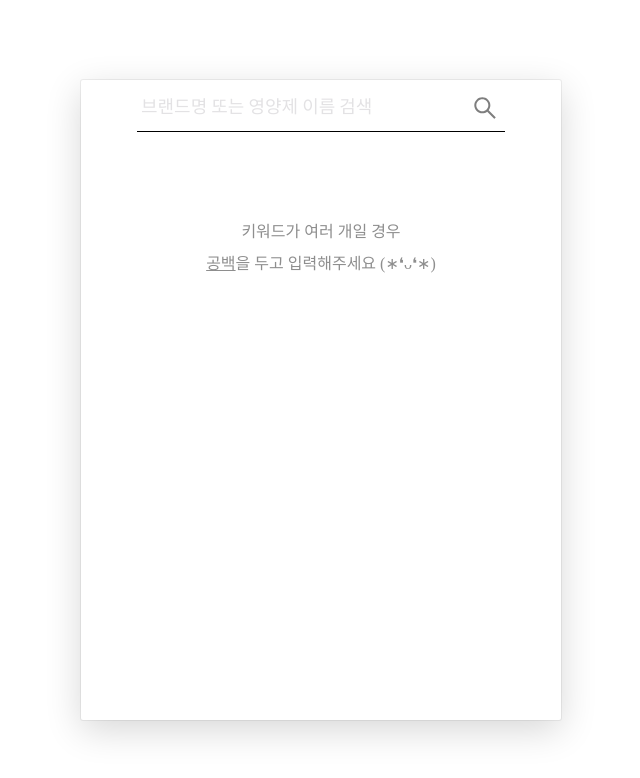
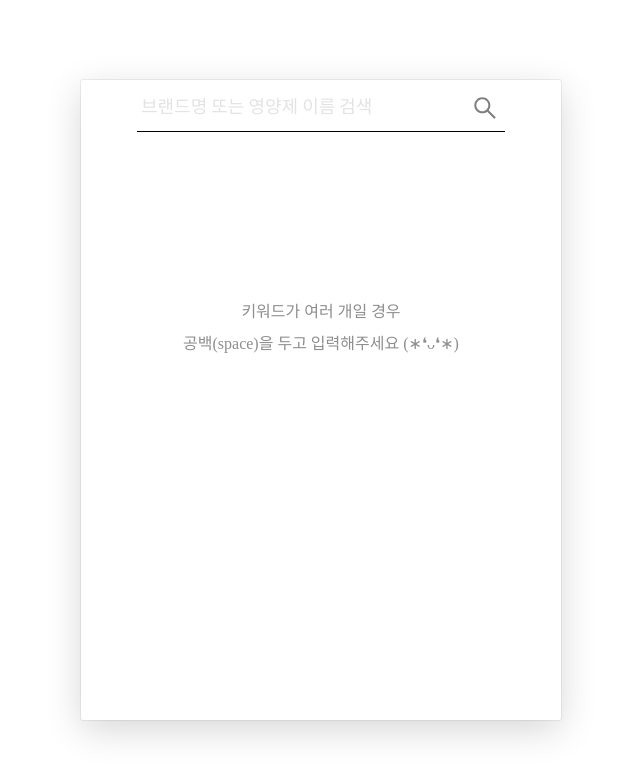
Before and after one commit to wanted-luckyzzang/wanted-nutrients-search, a React (Create React App) app: page / in a window 1280 px wide. Shown: the top 778 px of the page, without its empty margins (319-959 px from the left). Built offline with nearby package versions, Linux system fonts and the light colour scheme; data requests are answered from the project's data file.

Commit message:
:adhesive_bandage: import문 순서 조절, useCallback 추가, 가이드텍스트 수정

```diff
--- a/src/components/SearchContainer/SearchContainer.js
+++ b/src/components/SearchContainer/SearchContainer.js
@@ -1,9 +1,9 @@
 import React, { useEffect, useState, useCallback } from 'react';
-import * as S from './CSS/ContainerStyle';
-import { SearchInput, SearchView } from '..';
+import { SearchInput, SearchView } from 'components';
 import { getApi } from 'utils/hooks';
 import { FirstGuide, NoResultGuide } from 'utils';
 import { HANGUL_INPUT, INPUT_TO_ALPHA, PRODUCT_NAME, BRAND_NAME } from 'utils/constants';
+import * as S from './CSS/ContainerStyle';
 
 export const SearchContainer = () => {
   const [data, setData] = useState([]);
@@ -65,7 +65,7 @@ export const SearchContainer = () => {
   return (
     <S.Container>
       <S.SearchWrap>
-        <SearchInput keyword={keyword} onSearch={onSearch} setKeyword={setKeyword} setResults={setResults} />
+        <SearchInput keyword={keyword} onSearch={onSearch} setKeyword={setKeyword} setResults={setResults} setFirst={setFirst} />
       </S.SearchWrap>
       {first && <FirstGuide />}
       {!first && results.length > 0 ? <SearchView renderResults={results} /> : !first && <NoResultGuide />}
--- a/src/components/SearchInput/SearchInput.js
+++ b/src/components/SearchInput/SearchInput.js
@@ -1,8 +1,8 @@
 import React, { useEffect, useCallback, useRef } from 'react';
+import { SearchIcon } from 'utils';
 import * as S from './CSS/InputStyle';
-import { SearchIcon } from 'utils';
 
-export const SearchInput = ({ keyword, onSearch, setKeyword, setResults }) => {
+export const SearchInput = ({ keyword, onSearch, setKeyword, setResults, setFirst }) => {
   const inputRef = useRef(null);
 
   const handleChange = useCallback(
@@ -25,11 +25,12 @@ export const SearchInput = ({ keyword, onSearch, setKeyword, setResults }) => {
     }
   }, []);
 
-  const onDeleteContent = () => {
+  const onDeleteContent = useCallback(() => {
     setKeyword('');
     setResults([]);
     inputRef.current.focus();
-  };
+    setFirst(true);
+  }, [setKeyword, setResults, setFirst]);
 
   return (
     <S.SearchInputWrap>
--- a/src/components/SearchView/SearchView.js
+++ b/src/components/SearchView/SearchView.js
@@ -1,6 +1,6 @@
 import React from 'react';
+import { PRODUCT_NAME, BRAND_NAME } from 'utils/constants';
 import * as S from './CSS/ViewStyle';
-import { PRODUCT_NAME, BRAND_NAME } from 'utils/constants';
 
 const SearchView = ({ renderResults }) => {
   return (
--- a/src/utils/SearchGuide.js
+++ b/src/utils/SearchGuide.js
@@ -5,7 +5,7 @@ export const FirstGuide = () => {
     <GuideWrap>
       <p>키워드가 여러 개일 경우</p>
       <p>
-        <span>공백</span>을 두고 입력해주세요 (∗❛ᴗ❛∗)
+        <span>공백(space)</span>을 두고 입력해주세요 (∗❛ᴗ❛∗)
       </p>
     </GuideWrap>
   );
@@ -22,16 +22,10 @@ export const NoResultGuide = () => {
 const GuideWrap = styled.div`
   ${({ theme }) => theme.flex.column}
   align-items: center;
-  margin-top: 7rem;
+  margin-top: 12rem;
   color: ${({ theme }) => theme.color.textGrey};
 
   & p:first-child {
     margin-bottom: 1rem;
   }
-
-  & p {
-    & span {
-      text-decoration: underline;
-    }
-  }
 `;
```
